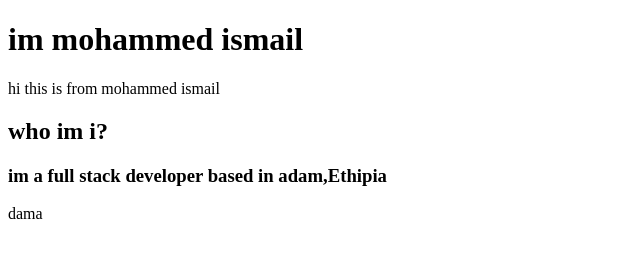
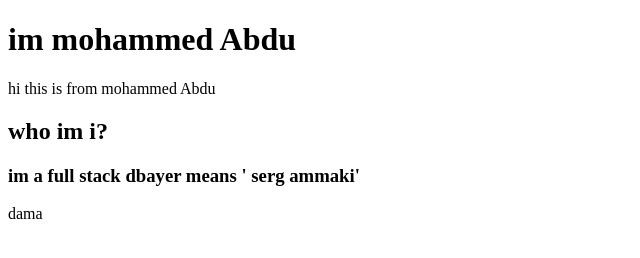
Before and after one commit to Mohammed-App-creater/moh, a plain HTML site: page index.html in a window 1280 px wide. Shown: the whole page, without its empty margins (0-640 px from the left). Drawn offline with Linux system fonts and the light colour scheme.

Commit message:
Update index.html

```diff
--- a/index.html
+++ b/index.html
@@ -6,7 +6,7 @@
     <title>Document</title>
 </head>
 <body>
-    <H1>im  mohammed ismail </H1>
-    <P> hi this is from mohammed ismail <h2>who im i? <h3>im a full stack developer based in adam,Ethipia </h3>dama </h3></h2> </P>
+    <H1>im  mohammed Abdu </H1>
+    <P> hi this is from mohammed Abdu <h2>who im i? <h3>im a full stack dbayer means ' serg ammaki' </h3>dama </h3></h2> </P>
 </body>
 </html>
```
